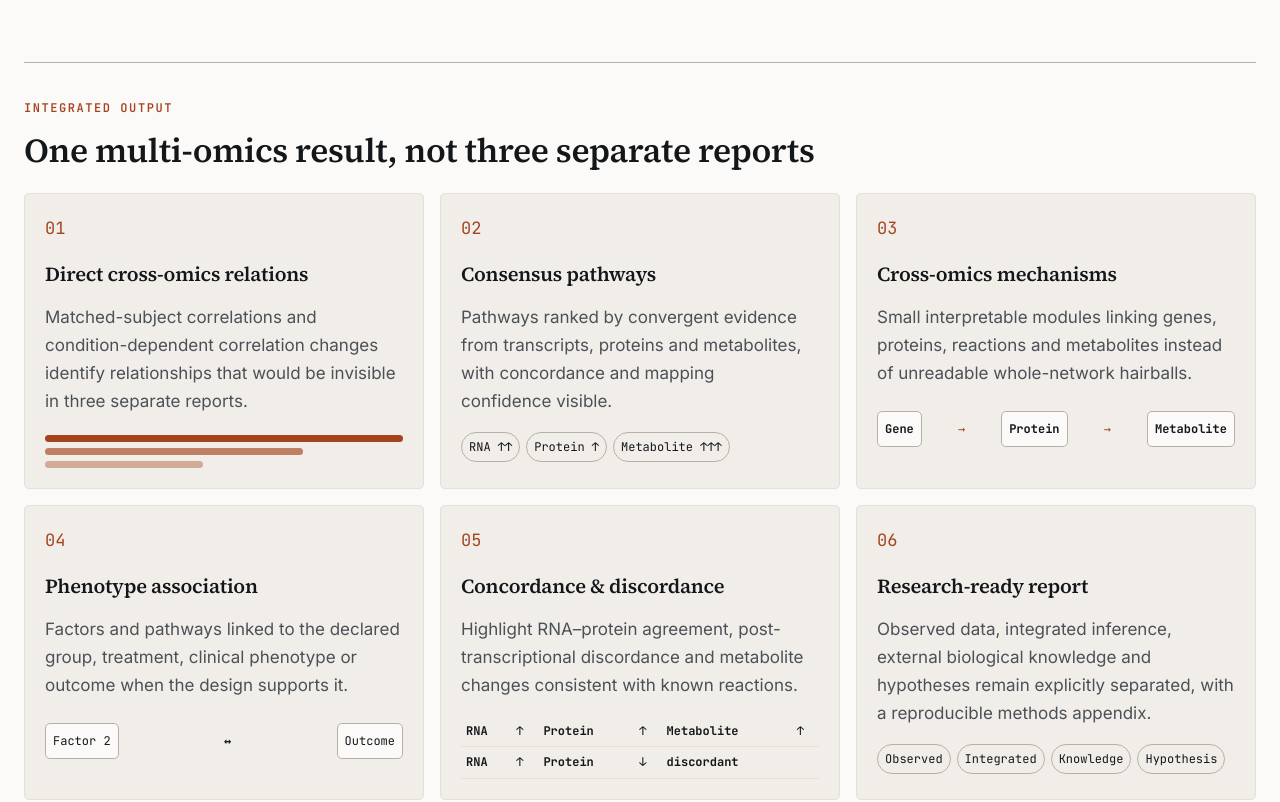
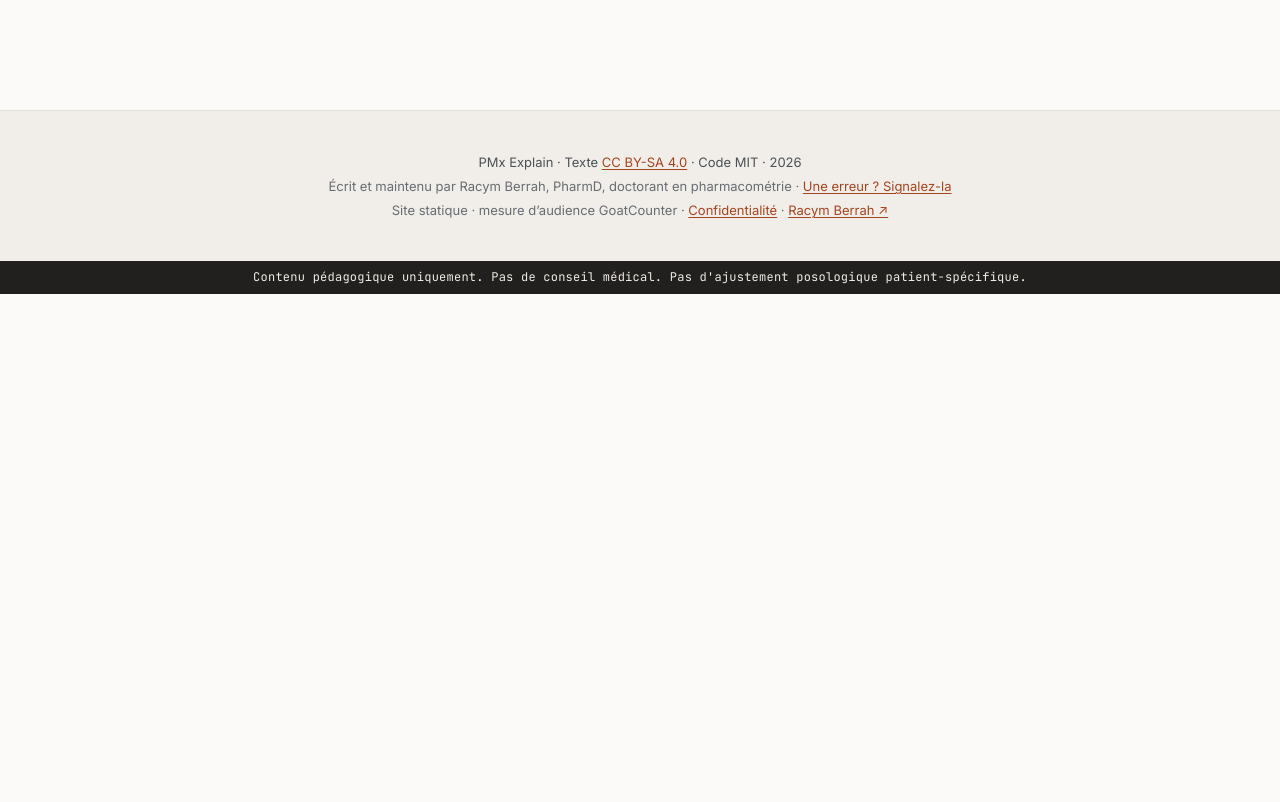
Before and after one commit to rberrah/rberrah.github.io, a SvelteKit app: page /multiomics/tool in a window 1280 px wide. Shown: the part 7126-7928 px from the top of the page. After the commit the page ends 7420 px from the top, so only its background shows below. Built offline with nearby package versions, Linux system fonts and the light colour scheme.

Commit message:
Focus multi-omics tool and style interpretation controls

```diff
--- a/src/routes/multiomics/tool/+page.svelte
+++ b/src/routes/multiomics/tool/+page.svelte
@@ -1766,62 +1766,6 @@
   </div>
 </section>
 
-<section class="results-preview">
-  <div class="section-head">
-    <div>
-      <p class="eyebrow">Integrated output</p>
-      <h2>One multi-omics result, not three separate reports</h2>
-    </div>
-  </div>
-
-  <div class="result-grid">
-    <article>
-      <span class="num">01</span>
-      <h3>Direct cross-omics relations</h3>
-      <p>Matched-subject correlations and condition-dependent correlation changes identify relationships that would be invisible in three separate reports.</p>
-      <div class="mini-factor"><i></i><i></i><i></i></div>
-    </article>
-
-    <article>
-      <span class="num">02</span>
-      <h3>Consensus pathways</h3>
-      <p>Pathways ranked by convergent evidence from transcripts, proteins and metabolites, with concordance and mapping confidence visible.</p>
-      <div class="layers"><span>RNA ↑↑</span><span>Protein ↑</span><span>Metabolite ↑↑↑</span></div>
-    </article>
-
-    <article>
-      <span class="num">03</span>
-      <h3>Cross-omics mechanisms</h3>
-      <p>Small interpretable modules linking genes, proteins, reactions and metabolites instead of unreadable whole-network hairballs.</p>
-      <div class="network-demo"><b>Gene</b><em>→</em><b>Protein</b><em>→</em><b>Metabolite</b></div>
-    </article>
-
-    <article>
-      <span class="num">04</span>
-      <h3>Phenotype association</h3>
-      <p>Factors and pathways linked to the declared group, treatment, clinical phenotype or outcome when the design supports it.</p>
-      <div class="association"><span>Factor 2</span><strong>↔</strong><span>{outcome || groupVariable || 'Outcome'}</span></div>
-    </article>
-
-    <article>
-      <span class="num">05</span>
-      <h3>Concordance & discordance</h3>
-      <p>Highlight RNA–protein agreement, post-transcriptional discordance and metabolite changes consistent with known reactions.</p>
-      <table><tbody>
-        <tr><th>RNA</th><td>↑</td><th>Protein</th><td>↑</td><th>Metabolite</th><td>↑</td></tr>
-        <tr><th>RNA</th><td>↑</td><th>Protein</th><td>↓</td><th colspan="2">discordant</th></tr>
-      </tbody></table>
-    </article>
-
-    <article>
-      <span class="num">06</span>
-      <h3>Research-ready report</h3>
-      <p>Observed data, integrated inference, external biological knowledge and hypotheses remain explicitly separated, with a reproducible methods appendix.</p>
-      <div class="evidence"><span>Observed</span><span>Integrated</span><span>Knowledge</span><span>Hypothesis</span></div>
-    </article>
-  </div>
-</section>
-
 <style>
   .hero { max-width: 920px; padding: var(--space-12) 0 var(--space-8); }
   h1 { font-size: clamp(2.4rem, 6vw, 4.8rem); line-height: .98; max-width: 14ch; margin: var(--space-3) 0 var(--space-6); letter-spacing: -.045em; }
@@ -1897,6 +1841,16 @@
   .uploads input { background: var(--bg-primary); }
 
   .mapping { margin-top: var(--space-6); border: 1px solid var(--border-subtle); border-radius: var(--radius); padding: var(--space-5); }
+  .covariate-picker { margin-top: var(--space-5); padding-top: var(--space-4); border-top: 1px solid var(--border-subtle); }
+  .covariate-picker h3 { margin-bottom: 4px; }
+  .covariate-picker > div > p { margin-top: 0; color: var(--text-secondary); }
+  .covariate-options { display: flex; flex-wrap: wrap; gap: 8px; margin: var(--space-3) 0; }
+  .covariate-options label { display: flex; align-items: center; gap: 7px; border: 1px solid var(--border-subtle); border-radius: 999px; padding: 6px 10px; background: var(--bg-primary); }
+  .covariate-options input { width: auto; margin: 0; }
+  .interpretation-box { margin-top: var(--space-5); padding: var(--space-5); border-left: 3px solid var(--accent-pd); background: var(--bg-secondary); }
+  .interpretation-grid { display: grid; grid-template-columns: repeat(2, minmax(0,1fr)); gap: var(--space-3); margin-top: var(--space-4); }
+  .interpretation-grid article { padding: var(--space-4); border: 1px solid var(--border-subtle); border-radius: var(--radius); background: var(--bg-primary); }
+  .interpretation-grid p { color: var(--text-secondary); font-size: var(--text-sm); margin-bottom: 0; }
   .mapping-head { display: flex; align-items: start; justify-content: space-between; gap: var(--space-4); margin-bottom: var(--space-4); }
   .mapping-head p { color: var(--text-secondary); margin: 0; }
   .mapping-head > span { font-family: var(--font-mono); font-size: var(--text-xs); border: 1px solid var(--border-strong); padding: 5px 8px; border-radius: 999px; }
@@ -2030,13 +1984,13 @@
   @media (max-width: 1000px) {
     .workflow, .result-grid { grid-template-columns: repeat(2, 1fr); }
     .contract, .plan { grid-template-columns: 1fr; }
-    .alias-grid, .mapping-grid, .matrix-checks, .identity-grid, .omics-question-grid, .database-grid, .demo-story, .demo-omics-grid, .module-grid, .evidence-layers, .actual-layer-grid, .computed-summary { grid-template-columns: repeat(2, 1fr); }
+    .alias-grid, .mapping-grid, .matrix-checks, .identity-grid, .omics-question-grid, .database-grid, .demo-story, .demo-omics-grid, .module-grid, .evidence-layers, .actual-layer-grid, .computed-summary, .interpretation-grid { grid-template-columns: repeat(2, 1fr); }
     .validation { grid-template-columns: repeat(2, 1fr); }
   }
 
   @media (max-width: 640px) {
     .section-head, .mapping-head { align-items: start; flex-direction: column; }
-    .form-grid, .uploads, .result-grid, .workflow, .alias-grid, .mapping-grid, .matrix-checks, .identity-grid, .validation, .omics-question-grid, .database-grid, .demo-story, .demo-omics-grid, .module-grid, .evidence-layers, .actual-layer-grid, .computed-summary { grid-template-columns: 1fr; }
+    .form-grid, .uploads, .result-grid, .workflow, .alias-grid, .mapping-grid, .matrix-checks, .identity-grid, .validation, .omics-question-grid, .database-grid, .demo-story, .demo-omics-grid, .module-grid, .evidence-layers, .actual-layer-grid, .computed-summary, .interpretation-grid { grid-template-columns: 1fr; }
     .run-box, .overlap-box { align-items: stretch; flex-direction: column; }
     .overlap-pairs { justify-content: flex-start; }
     .dictionary-table > div { grid-template-columns: 1fr; gap: 2px; padding: 12px 0; }
```
